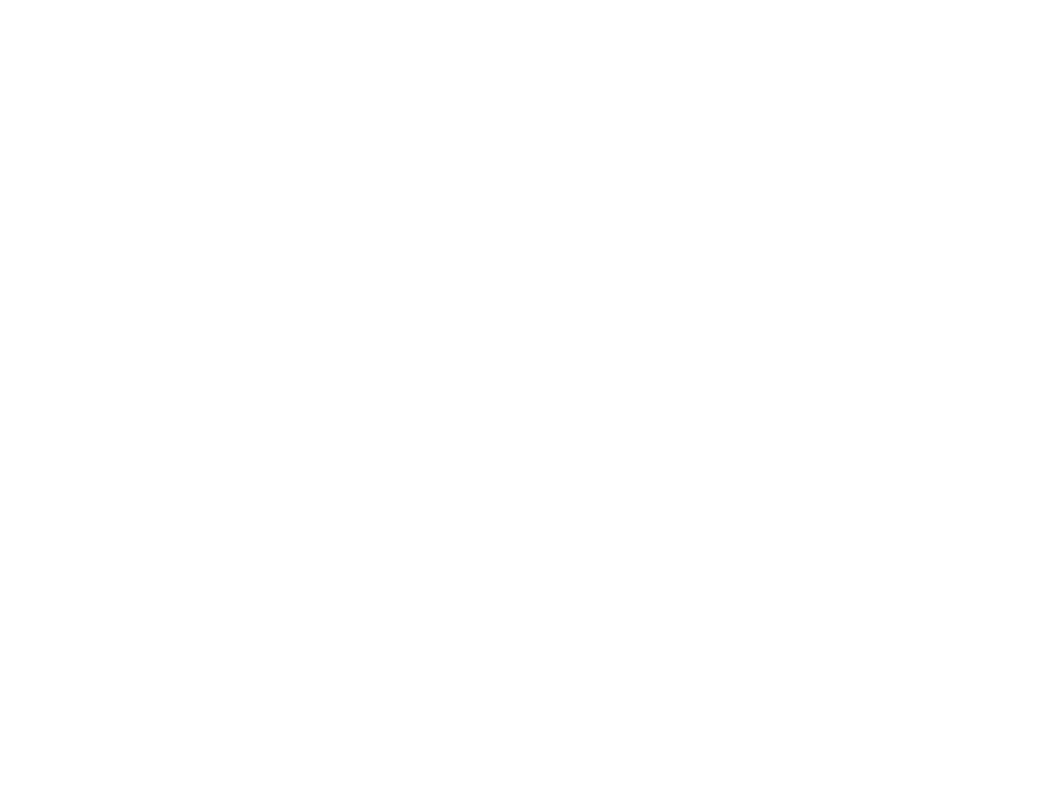
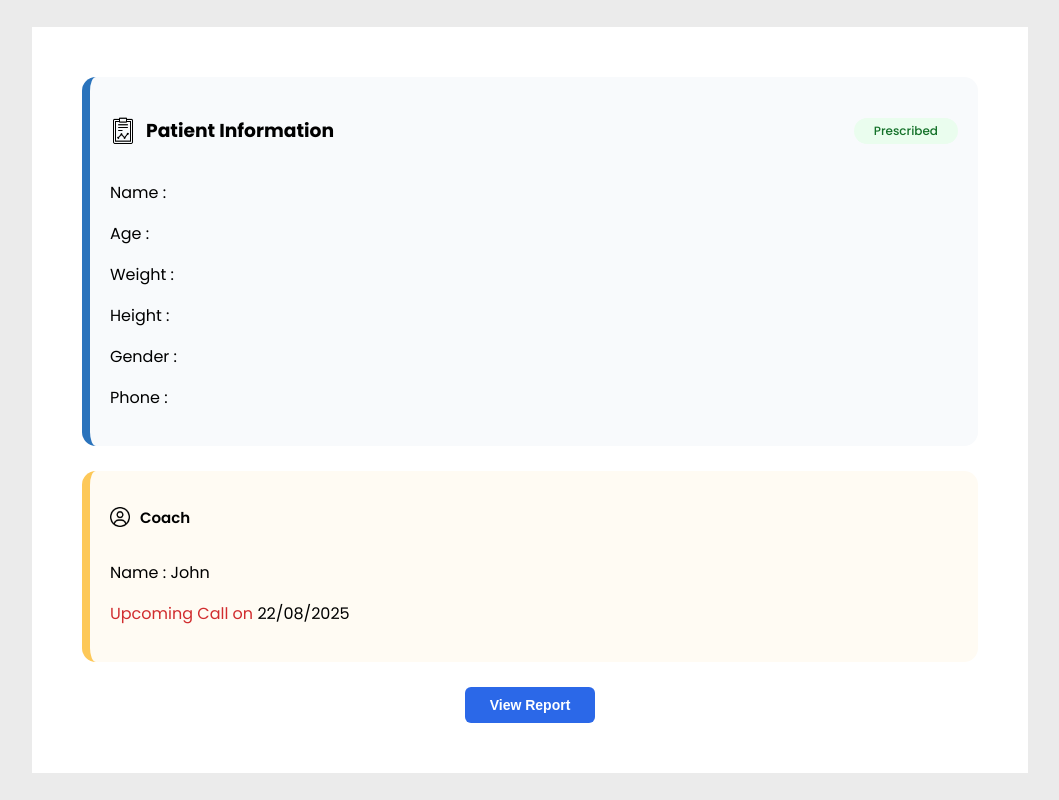
Before and after one commit to Iamkaran8/celevida_Next_JS, a Next.js app: page / in a window 1280 px wide. Shown: the whole page, without its empty margins (110-1169 px from the left). Built offline with nearby package versions, Linux system fonts and the light colour scheme.

Commit message:
Feat : popup Added

```diff
--- a/app/page.js
+++ b/app/page.js
@@ -1,12 +1,11 @@
 "use client";
 
+import PatientInformationPopup from '@/components/patientInformationPopup/PatientInformationPopup';
 
 export default function Home() {
-
-
   return (
     <>
-
+      <PatientInformationPopup />
     </>
   );
 }
--- a/app/store/slices/doctorSlice.js
+++ b/app/store/slices/doctorSlice.js
@@ -48,6 +48,8 @@ const DoctorSlice = createSlice({
                 state.nurture = patients.filter(
                     (p) => p.StatusPrespcription === "Celevida_Nurture"
                 );
+
+
                 state.not_prescribed = patients.filter(
                     (patient) =>
                         patient.status !== "Celevida_Nurture" &&
--- /dev/null
+++ b/components/patientInformationPopup/PatientInformationPopup.jsx
@@ -0,0 +1,107 @@
+"use client";
+
+import styles from '@/styles/popup/patientInformationPopup.module.css';
+import Image from 'next/image';
+
+export default function PatientInformationPopup({ name, age, weight, height, gender, phone, status }) {
+    return (
+        <div className={styles.container}>
+            <div className={styles.inner_container}>
+                <div className={styles.patient_information_cont}>
+                    <div className={styles.information_header}>
+                        <div className={styles.head}>
+                            <Image src="/images/report.png" height={28} width={26} alt='image' />  <h3>Patient Information</h3>
+                        </div>
+                        <div>
+                            <div className={styles.status_onboarded}>
+                                Prescribed
+                            </div>
+                        </div>
+                    </div>
+                    <div className={styles.personal_details}>
+                        <div>
+                            <p>Name : {name}</p>
+                            <p>Age : {age}</p>
+                            <p>Weight : {weight}</p>
+                            <p>Height : {height}</p>
+                            <p>Gender : {gender}</p>
+                            <p>Phone : {phone}</p>
+                        </div>
+                    </div>
+
+                </div>
+                <div className={styles.coach_details_cont}>
+                    <div className={styles.coach_name}>
+                        <Image src='/images/person.png' height={20} width={20} alt='image' />
+                        <p>Coach</p>
+                    </div>
+                    <div>
+                        <p>Name : John</p>
+                        <p><span style={{ color: "#D12C2E" }}>Upcoming Call on</span> 22/08/2025</p>
+                    </div>
+                </div>
+
+                <div className={styles.btn_container}>
+                    <button>View Report</button>
+                </div>
+            </div>
+
+
+        </div>
+    );
+}
+
+
+
+// "use client";
+
+// import styles from '@/styles/popup/patientInformationPopup.module.css';
+// import Image from 'next/image';
+
+// export default function PatientInformationPopup({ patient, onClose }) {
+//     return (
+//         <div className={styles.container}>
+//             <div className={styles.inner_container}>
+//                 <div className={styles.patient_information_cont}>
+//                     <div className={styles.information_header}>
+//                         <div className={styles.head}>
+//                             <Image src="/images/report.png" alt='image' height={28} width={26} />
+//                             <h3>Patient Information</h3>
+//                         </div>
+//                         <div>
+//                             <div className={styles.status_onboarded}>
+//                                 {patient.status === 'Celevida_Onboarded' ? 'Prescribed' : 'Nurture'}
+//                             </div>
+//                         </div>
+//                     </div>
+//                     <div className={styles.personal_details}>
+//                         <div>
+//                             <p>Name : {patient.patient_name}</p>
+//                             <p>Age : {patient.age ?? "22 years"}</p>
+//                             <p>Weight : {patient.weight ?? "65kg"}</p>
+//                             <p>Height : {patient.height ?? "5'10\""}</p>
+//                             <p>Gender : {patient.gender ?? "Male"}</p>
+//                             <p>Phone : {patient.phone_number}</p>
+//                         </div>
+//                     </div>
+//                 </div>
+
+//                 <div className={styles.coach_details_cont}>
+//                     <div className={styles.coach_name}>
+//                         <Image src='/images/person.png' height={20} width={20} />
+//                         <p>Coach</p>
+//                     </div>
+//                     <div>
+//                         <p>Name : {patient.coach_name ?? "John"}</p>
+//                         <p><span style={{ color: "#D12C2E" }}>Upcoming Call on</span> {patient.upcoming_call_date ?? "22/08/2025"}</p>
+//                     </div>
+//                 </div>
+
+//                 <div className={styles.btn_container}>
+//                     <button onClick={onClose}>Close</button>
+//                     <button>View Report</button>
+//                 </div>
+//             </div>
+//         </div>
+//     );
+// }
--- /dev/null
+++ b/styles/popup/patientInformationPopup.module.css
@@ -0,0 +1,116 @@
+.container {
+    display: flex;
+    justify-content: center;
+    align-items: center;
+    background-color: rgba(217, 217, 217, 0.53) !important;
+    width: 100%;
+    height: 100vh;
+}
+
+.container p {
+    font-size: 16px;
+    font-weight: 400;
+    color: black;
+}
+
+.inner_container {
+    background-color: white;
+    padding: 20px;
+    width: 70%;
+    padding: 50px;
+    display: flex;
+    flex-direction: column;
+    gap: 25px;
+}
+
+.patient_information_cont {
+    background-color: #F8FAFC;
+    padding: 20px;
+    border-left: 8px solid #2A73BC;
+    border-radius: 14px;
+
+}
+
+.coach_details_cont {
+    background-color: #FFFBF3;
+    border-left: 8px solid rgba(253, 200, 88, 1);
+    border-radius: 14px;
+    padding: 20px;
+}
+
+.coach_name {
+    display: flex;
+    justify-content: start;
+    align-items: center;
+    gap: 10px
+}
+
+.coach_name p {
+    font-size: 15px;
+    font-weight: 600;
+    color: black;
+}
+
+.information_header {
+    display: flex;
+    justify-content: space-between;
+    align-items: center;
+}
+
+.head {
+    display: flex;
+    justify-content: start;
+    align-items: center;
+    gap: 10px;
+}
+
+.status_onboarded {
+    border-radius: 200px;
+    padding: 4px 20px;
+    color: #147129;
+    font-size: 12px;
+    font-weight: 500;
+    background-color: #EAFDEE;
+}
+
+.status__nurture {
+    border-radius: 200px;
+    padding: 4px 20px;
+    color: #4085F3;
+    font-size: 12px;
+    font-weight: 500;
+    background-color: #E0ECFF;
+}
+
+.btn_container {
+    display: flex;
+    justify-content: center;
+    align-items: center;
+}
+
+.btn_container button {
+    background-color: #2B68E8;
+    color: white;
+    font-size: 14px;
+    font-weight: 600;
+    border: none !important;
+    padding: 10px 25px;
+    border-radius: 6px;
+}
+
+
+@media only screen and (max-width:650px) {
+    .inner_container {
+        padding: 20px;
+        margin-top: 120px;
+    }
+
+    .container h3 {
+        font-size: 15px;
+    }
+
+    .information_header {
+        flex-direction: column;
+    }
+
+}
```
Also changed, not shown: app/doctor/layout.jsx (+12 -4 lines), components/charts/Doughnut.jsx (+5 -5 lines), components/patientLists/RecentPatientsList.jsx (added, +13 -0 lines), components/recentPatientActivity/PatientActivityCard.jsx (+60 -0 lines), public/images/coach-icon.svg (added), public/images/report.png (added).
